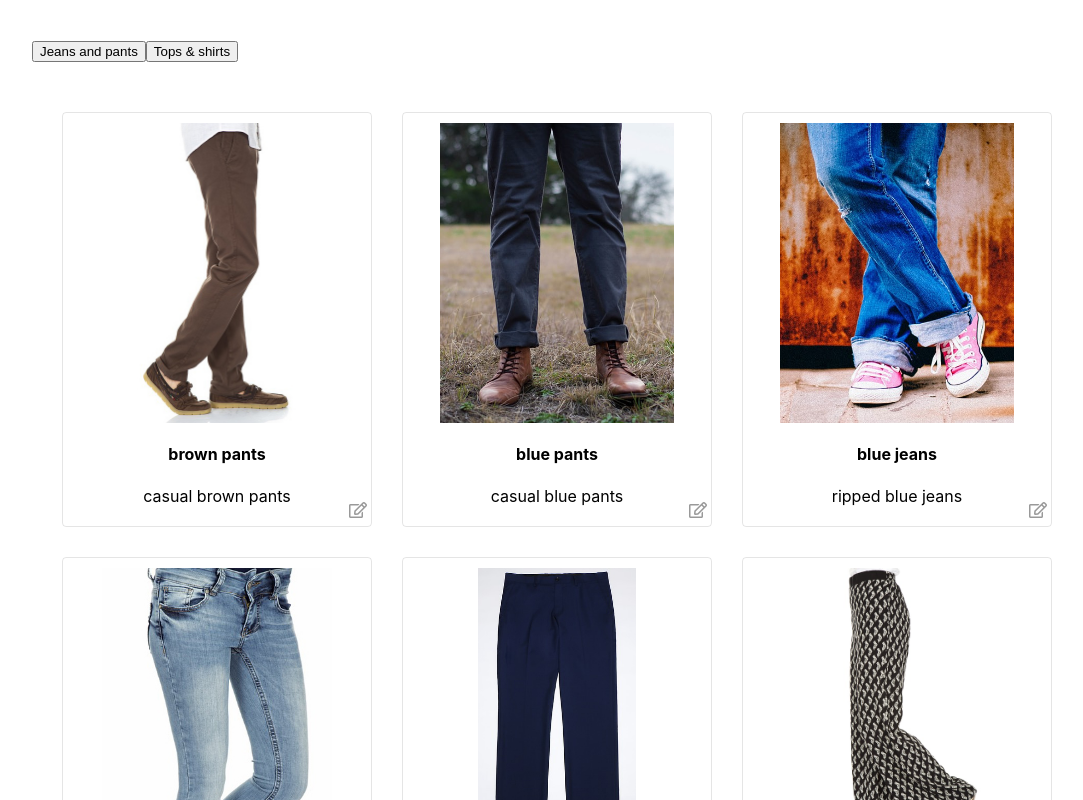
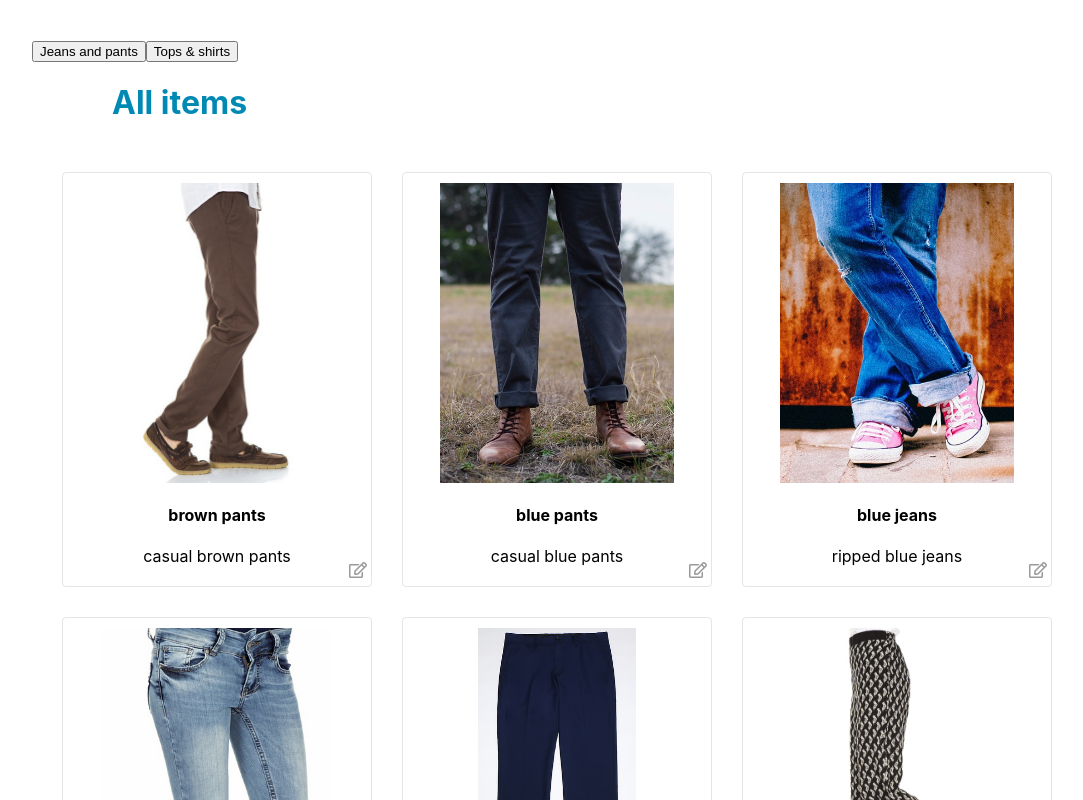
Before and after one commit to glucus/your-style-react, a React (Create React App) app: page / in a window 1280 px wide. Shown: the top 800 px of the page, without its empty margins (58-1141 px from the left). Built offline with nearby package versions, Linux system fonts and the light colour scheme.

Commit message:
edited filters

```diff
--- a/src/components/Gallery/index.jsx
+++ b/src/components/Gallery/index.jsx
@@ -7,17 +7,15 @@ import CategoryTabs from '../CategoryTabs';
 class Gallery extends React.Component {
 
   state = {
-    categories: this.props.categories,
-    galleryItems: this.props.galleryItems,
     categoryName: '',
-    categoryDescription: '',
+    categoryDescription: 'All items',
     filteredItems: this.props.galleryItems
   };
 
   filterByCategory = (item, category) => item.category === category;
 
   filterItems = (category) => {
-    const filteredItems = [...this.state.galleryItems].filter(
+    const filteredItems = [...this.props.galleryItems].filter(
       item => this.filterByCategory(item, category)
     );
     return filteredItems;
@@ -36,7 +34,7 @@ class Gallery extends React.Component {
   }
 
   render () {
-    const { categoryName, categoryDescription, filteredItems } = this.state;
+    const { categoryDescription, filteredItems } = this.state;
 
     console.log (filteredItems);
 
```
